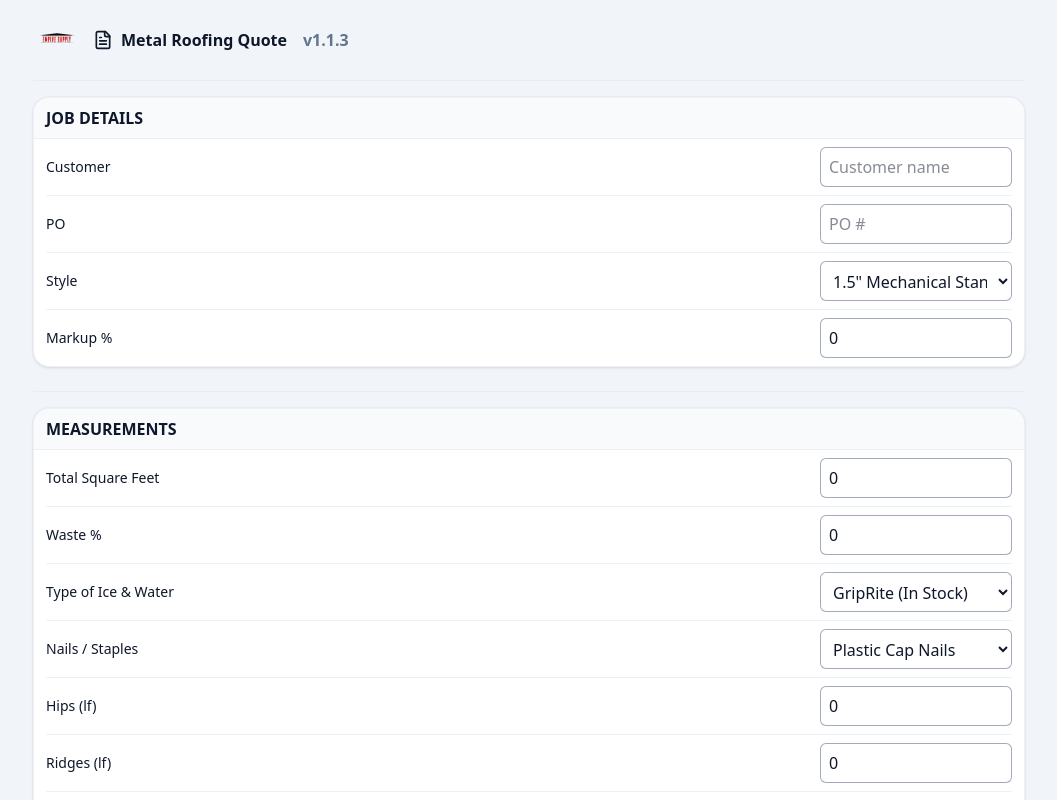
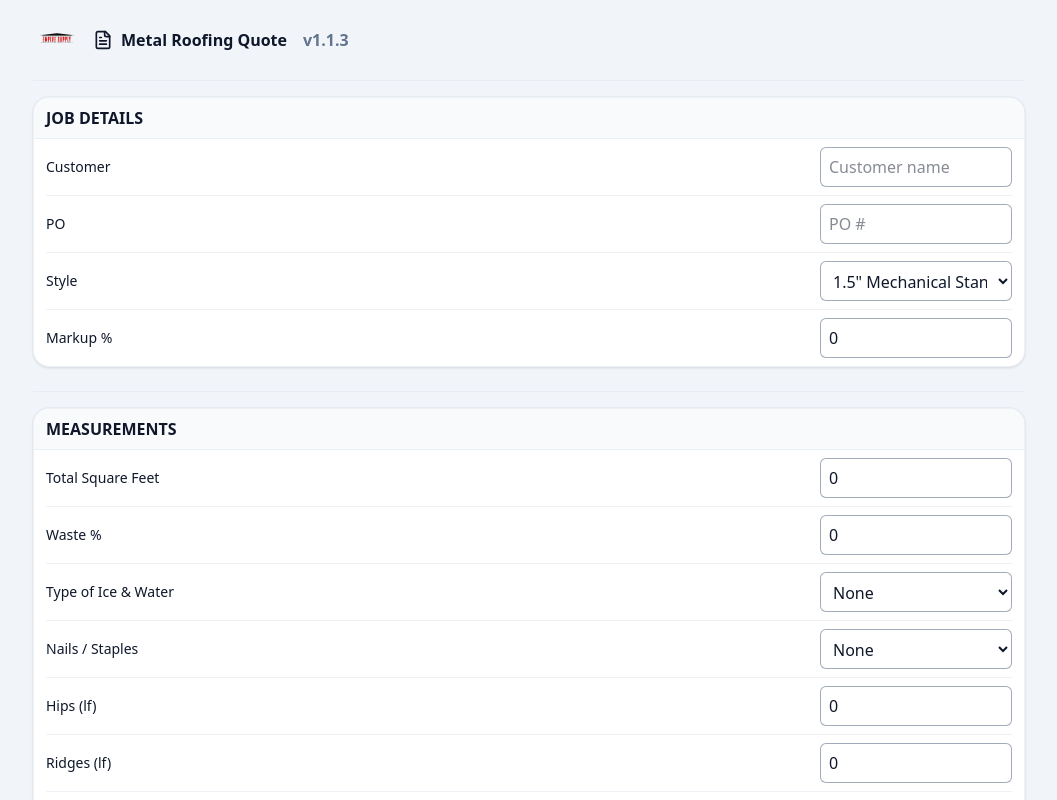
Before and after one commit to dencsjr/roof-quote, a React (Vite) app: page / in a window 1280 px wide. Shown: the top 800 px of the page, without its empty margins (111-1168 px from the left). Built offline with nearby package versions, Linux system fonts and the light colour scheme.

Commit message:
fixed plastic cap not showing up and set default to none on dorpdowns

```diff
--- a/src/App.jsx
+++ b/src/App.jsx
@@ -48,6 +48,7 @@ const PRICES = {
   clips:   { pricePerBox: 246.17, piecesPerBox: 1000, lfPerPiece: 2 },
   screws:  { pricePerBag: 18.91,  piecesPerBag: 250,  lfPerPiece: 1 },
   staples: { pricePerBox: 48.79,  sqftPerBox: 1500 },
+  plasticCap: { pricePerPail: 18.84, sqftPerPail: 1500 },
 };
 
 export default function MetalRoofQuoteApp() {
@@ -61,10 +62,10 @@ export default function MetalRoofQuoteApp() {
   const [style, setStyle] = useState(STYLE_OPTIONS[0]);
 
   // Ice & Water choice
-  const [iwsChoice, setIwsChoice] = useState("butyl"); // default GripRite (in stock) // 'none' supported
+  const [iwsChoice, setIwsChoice] = useState("none"); // default None (no Ice & Water)
 
   // Fasteners choice (mutually exclusive behavior in calc)
-  const [fastenerChoice, setFastenerChoice] = useState("Plastic Cap Nails");
+  const [fastenerChoice, setFastenerChoice] = useState("None");
 
   // Persisted modifiers
   const [markupPct, setMarkupPct] = useState(() => {
@@ -126,8 +127,8 @@ export default function MetalRoofQuoteApp() {
     try {
       const d = rec?.data || {};
       setCustomer(d.customer || ""); setPo(d.po || ""); setNotes(d.notes || "");
-      setStyle(d.style || STYLE_OPTIONS[0]); setIwsChoice(d.iwsChoice || "butyl");
-      setFastenerChoice(d.fastenerChoice || "Plastic Cap Nails");
+      setStyle(d.style || STYLE_OPTIONS[0]); setIwsChoice(d.iwsChoice || "none");
+      setFastenerChoice(d.fastenerChoice || "None");
       setMarkupPct(typeof d.markupPct === 'number' ? d.markupPct : markupPct);
       if (typeof d.pdfHidePrices === 'boolean') setPdfHidePrices(d.pdfHidePrices);
       setInputs({
@@ -192,12 +193,24 @@ export default function MetalRoofQuoteApp() {
     let stapleBoxes = inputs.sqft > 0 ? Math.ceil(inputs.sqft / PRICES.staples.sqftPerBox) : 0;
     let stapleCost  = stapleBoxes * PRICES.staples.pricePerBox;
 
-    // Fastener exclusivity
-    if (fastenerChoice !== 'Crossfire Staples') { stapleBoxes = 0; stapleCost = 0; }
+    // Plastic Cap Nails (pails) — same sqft coverage as staples
+    let pailPails = inputs.sqft > 0 ? Math.ceil(inputs.sqft / (PRICES.plasticCap.sqftPerPail || 1500)) : 0;
+    let pailCost  = pailPails * PRICES.plasticCap.pricePerPail;
 
-    if (fastenerChoice === 'Plastic Cap Nails') { stapleBoxes = 0; stapleCost = 0; }
+    // Fastener exclusivity (mutually exclusive)
+    if (fastenerChoice === 'Crossfire Staples') {
+      // keep staples; remove plastic caps
+      pailPails = 0; pailCost = 0;
+    } else if (fastenerChoice === 'Plastic Cap Nails') {
+      // keep plastic caps; remove staples
+      stapleBoxes = 0; stapleCost = 0;
+    } else {
+      // None: remove both
+      stapleBoxes = 0; stapleCost = 0; pailPails = 0; pailCost = 0;
+    }
 
-    const subtotal   = panelCost + trimCost + iwsCost + clipCost + screwCost + zCost + zPerfCost + stapleCost;
+    // ✅ FIX: compute subtotal once (no extra assignment)
+    const subtotal = panelCost + trimCost + iwsCost + clipCost + screwCost + zCost + zPerfCost + stapleCost + pailCost;
     const markupAmt  = (toNum(markupPct) / 100) * subtotal;
     const taxable    = subtotal + markupAmt;
     const taxAmt     = (toNum(taxPct) / 100) * taxable;
@@ -221,6 +234,7 @@ export default function MetalRoofQuoteApp() {
         { label: "Pancake Screws", qty: screwBags,     unit: "bag",     price: PRICES.screws.pricePerBag, total: screwCost },
         { label: "Z Metal",    qty: zQty,              unit: "10' pcs", price: PRICES.z[gauge] ?? 0,     total: zCost },
         { label: "Perforated Z Metal", qty: zPerfQty,  unit: "10' pcs", price: PRICES.zPerf[gauge] ?? 0, total: zPerfCost },
+        { label: "Plastic Cap Pail", qty: pailPails,   unit: "pail",   price: PRICES.plasticCap.pricePerPail, total: pailCost },
         { label: "Staple Pack",qty: stapleBoxes,       unit: "box",     price: PRICES.staples.pricePerBox, total: stapleCost },
       ],
       subtotal, markupAmt, taxableBase: taxable, taxAmt, grandTotal,
@@ -229,6 +243,16 @@ export default function MetalRoofQuoteApp() {
 
   const result24 = useMemo(() => calcForGauge("24"), [inputs, iwsChoice, markupPct, style, fastenerChoice]);
   const result26 = useMemo(() => calcForGauge("26"), [inputs, iwsChoice, markupPct, style, fastenerChoice]);
+
+  // Tiny sanity checks in dev
+  useEffect(() => {
+    try {
+      const approx = (a,b)=>Math.abs(a-b)<0.05;
+      console.assert(approx(100 / PANEL_SQFT_PER_LF, 75.0075), "Panels LF conversion");
+      console.assert(sticksNoExtra(0) === 0 && sticksNoExtra(9.9) === 1 && sticksNoExtra(10) === 1 && sticksNoExtra(10.1) === 2, "sticksNoExtra rounding");
+      console.assert(sticksPlusOne(0) === 0 && sticksPlusOne(1) === 2, "sticksPlusOne logic");
+    } catch {}
+  }, []);
 
   // ===== PDF =====
   const buildPdfDoc = () => {
@@ -384,16 +408,16 @@ export default function MetalRoofQuoteApp() {
           <Row label="Waste %"><Num id="field-waste" v={inputs.wastePct} onCh={v=>update("wastePct", v)} /></Row>
           <Row label="Type of Ice & Water">
             <select id="field-iws" className="input" value={iwsChoice} onChange={e=>setIwsChoice(e.target.value)}>
+              <option value="none">None</option>
               <option value="butyl">{`${PRICES.iws.butyl.label} (${PRICES.iws.butyl.stock})`}</option>
               <option value="standard">{`${PRICES.iws.standard.label} (${PRICES.iws.standard.stock})`}</option>
-              <option value="none">None</option>
             </select>
           </Row>
           <Row label="Nails / Staples">
             <select id="field-fasteners" className="input" value={fastenerChoice} onChange={e=>setFastenerChoice(e.target.value)}>
+              <option value="None">None</option>
               <option value="Plastic Cap Nails">Plastic Cap Nails</option>
               <option value="Crossfire Staples">Crossfire Staples</option>
-              <option value="None">None</option>
             </select>
           </Row>
           <Row label="Hips (lf)"><Num id="field-hips" v={inputs.hips} onCh={v=>update("hips", v)} /></Row>
```
